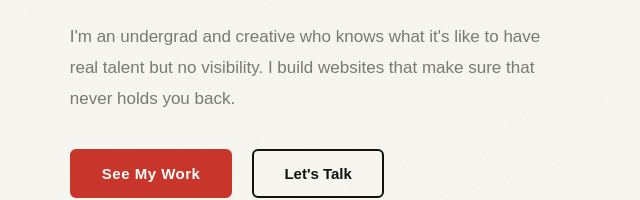
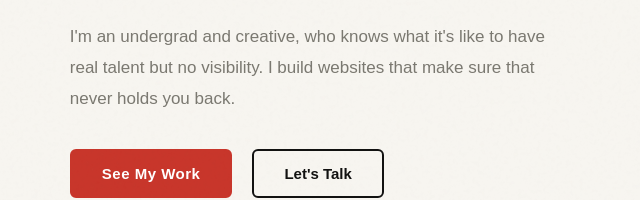
Before and after one commit to Deeler06/Dreelstudio, a plain HTML site: page index.html in a window 1280 px wide. Shown: the part 510-710 px from the top of the page, 7-647 px from the left. Drawn offline with Linux system fonts and the light colour scheme; a web font is replaced by a local one.

Commit message:
testing had to try

```diff
--- a/index.html
+++ b/index.html
@@ -42,7 +42,7 @@
                 <span class="line-2"><em>Designer</em></span>
                 <span class="line-3">& CREATIVE</span>
             </h1>
-            <p class="hero-desc">I'm an undergrad and creative who knows what it's like to have real talent but no visibility. I build websites that make sure that never holds you back.</p>
+            <p class="hero-desc">I'm an undergrad and creative, who knows what it's like to have real talent but no visibility. I build websites that make sure that never holds you back.</p>
             <div class="hero-actions">
                 <a href="work.html" class="btn-primary">See My Work</a>
                 <a href="contact.html" class="btn-ghost">Let's Talk</a>
```
